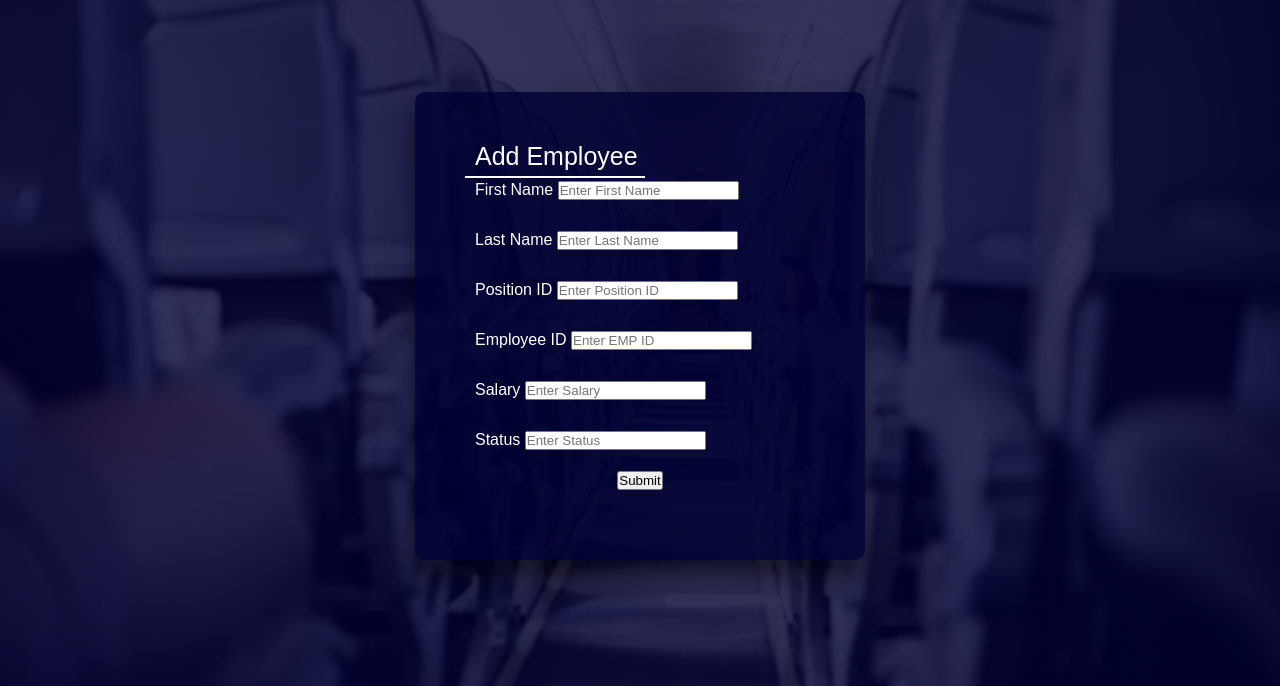
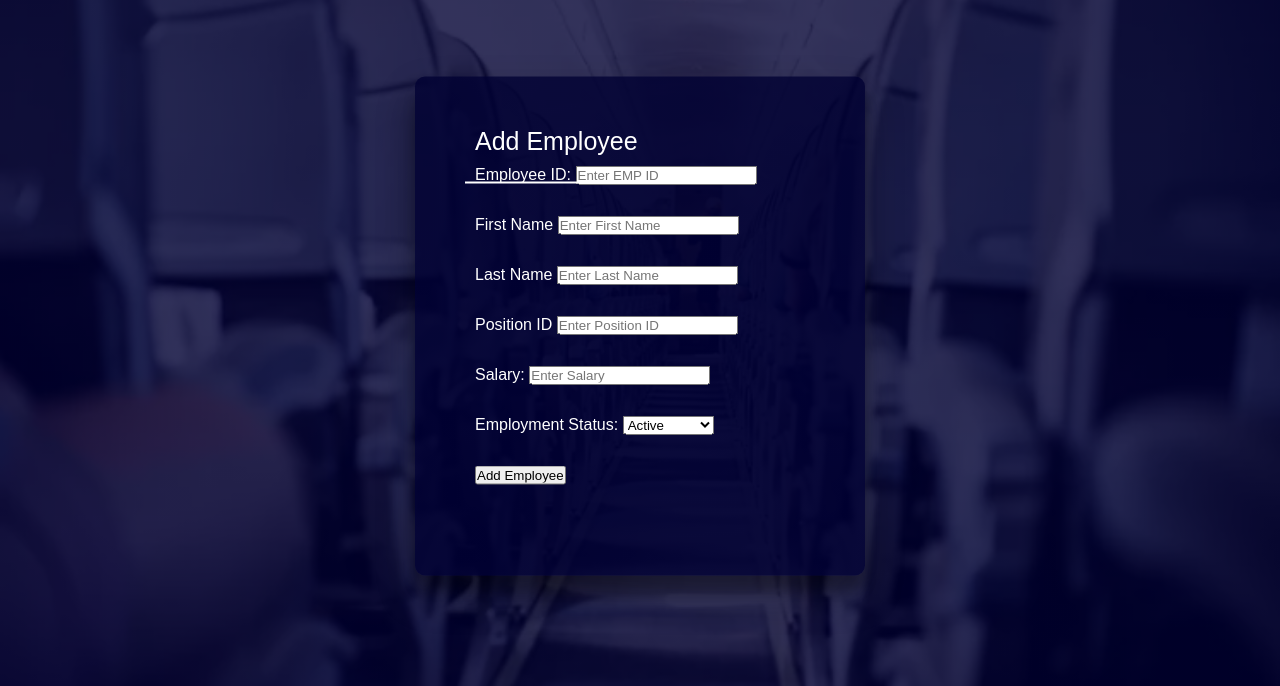
Before and after one commit to Sentry2703/AirlineDatabaseInterface, a Flask app: page /add_employee.html in a window 1280 px wide. Shown: the part 114-800 px from the top of the page. Run offline with Flask 3, Linux system fonts and the light colour scheme.

Commit message:
Got the second page working

```diff
--- a/app.py
+++ b/app.py
@@ -7,20 +7,12 @@
 app.config['SQLALCHEMY_DATABASE_URI'] = 'mysql+pymysql://root:Sentry2703@localhost:3306/airport'
 app.config['SQLALCHEMY_TRACK_MODIFICATIONS'] = False
 
+
 db = SQLAlchemy(app)
-
-@app.route('/')
-def index():
-    return render_template('Website/add_plane.html')
-
-@app.route('/add_plane.html')
-def addPlane():
-    return render_template('Website/add_plane.html')
-
-@app.route('/add_employee.html')
-def addEmployee():
-    return render_template('Website/add_employee.html')
-
+import plane_blueprint
+app.register_blueprint(plane_blueprint.planes_blueprint, name='plane_blueprint')
+import employee_blueprint
+app.register_blueprint(employee_blueprint.employees_blueprint, name='employee_blueprint')
 
 @app.route('/advanced.html')
 def advanced():
@@ -41,33 +33,6 @@
 def searchEmployee():
     return render_template('Website/search_employee.html')
 
-class Plane(db.Model):
-    __tablename__ = 'Plane'
-    idPlane = db.Column(db.String(45), primary_key=True, unique=True)
-    capacity = db.Column(db.Integer)
-    crewID = db.Column(db.Integer)  # Assuming this is a foreign key referencing another table
-    planeType = db.Column(db.Enum('Private', 'Commercial', 'Jumbo', 'Cargo'))
-
-@app.route('/add_plane.html', methods=['POST'])
-def add_plane():
-    idPlane = request.form['idPlane']
-    capacity = request.form['capacity']
-    crewID = request.form['crewID']
-    planeType = request.form['planeType']
-
-    new_plane = Plane(idPlane=idPlane, capacity=capacity, crewID=crewID, planeType=planeType)
-
-    db.session.add(new_plane)
-    try:
-        db.session.commit()
-    except Exception as e:
-        print(f"Error committing to the database: {e}")
-        db.session.rollback()  # Rollback changes to maintain database consistency
-    finally:
-        db.session.close()  # Close the session to release resources
-
-    return redirect(url_for('addPlane'))
-
 if __name__ == "__main__":
     with app.app_context():
         db.create_all()
--- /dev/null
+++ b/employee_blueprint.py
@@ -0,0 +1,47 @@
+from flask import Blueprint, render_template, request, redirect, url_for
+from sqlalchemy.exc import IntegrityError
+from app import db
+
+employees_blueprint = Blueprint('employee_blueprint', __name__, template_folder='templates')
+
+
+class Employee(db.Model):
+    __tablename__ = 'Employee'
+    idEmployee = db.Column(db.Integer, primary_key=True, unique=True)
+    firstName = db.Column(db.String(45))
+    lastName = db.Column(db.String(45))
+    positionID = db.Column(db.Integer)
+    salary = db.Column(db.Integer)
+    status = db.Column(db.Enum('Active', 'Retired', 'Vacationing', 'Fired'))
+
+@employees_blueprint.route('/add_employee.html', methods=['GET'])
+def add_employee_form():
+    return render_template('/Website/add_employee.html')
+
+@employees_blueprint.route('/add_employee.html', methods=['POST'])
+def add_employee():
+    idEmployee = request.form['idEmployee']
+    firstName = request.form['FirstName']
+    lastName = request.form['LastName']
+    positionID = request.form['positionID']
+    salary = request.form['Salary']
+    status = request.form['Status']
+
+    new_employee = Employee(idEmployee=idEmployee, firstName=firstName, lastName=lastName, positionID=positionID, salary=salary, status=status)
+
+    db.session.add(new_employee)
+    try:
+        print(1)
+        db.session.commit()
+        print(2)
+        return redirect(url_for('employee_blueprint.add_employee_form'))
+    except IntegrityError as e:
+        db.session.rollback()
+        error_info = str(e.orig)
+        return render_template('Website/error.html', error_info=error_info)
+    except Exception as e:
+        db.session.rollback()
+        error_info = "An error occurred while processing your request."
+        return render_template('Website/error.html', error_info=e)
+    finally:
+        pass
--- a/templates/Website/add_employee.html
+++ b/templates/Website/add_employee.html
@@ -18,42 +18,49 @@
             <a href="advanced.html">Advanced</a>
         </nav>
       </header>
+
     <div class="add-form">
-    <div class="title">Add Employee</div>
-    <form action="#">
-        <div class="user-details">
+      <div class="dep-title">Add Employee</div>
+        <form method="post" action="{{ url_for('employee_blueprint.add_employee') }}">
           <div class="input-box">
-                <span class="details">First Name</span>
-                <input type="text" placeholder="Enter First Name">
+            <label for="idEmployee">Employee ID:</label>
+            <input type="text" placeholder="Enter EMP ID" name ="idEmployee" required>
           </div>
+
           <div class="input-box">
-                <span class="details">Last Name</span>
-                <input type="text" placeholder="Enter Last Name">
+            <label for="FirstName">First Name</span>
+            <input type="text" placeholder="Enter First Name" name= "FirstName" required>
         </div>
+
         <div class="input-box">
-                <span class="details">Position ID</span>
-                <input type="text" placeholder="Enter Position ID">
+            <label for ="LastName">Last Name</span>
+            <input type="text" placeholder="Enter Last Name" name = "LastName" required>
         </div>
+
           <div class="input-box">
-                <span class="details">Employee ID</span>
-                <input type="text" placeholder="Enter EMP ID">
+            <label for="positionID">Position ID</span>
+            <input type="text" placeholder="Enter Position ID" name = "positionID" required>
         </div>
+
           <div class="input-box">
-                <span class="details">Salary</span>
-                <input type="text" placeholder="Enter Salary">
+            <label for="Salary">Salary:</label>
+            <input type="text" placeholder="Enter Salary" required name = "Salary">
           </div>
+
           <div class="input-box">
-              <span class="details">Status</span>
-              <input type="text" placeholder="Enter Status">
+            <label for="Status">Employment Status:</label>
+            <select name="Status" required>
+                <option value="Active">Active</option>
+                <option value="Retired">Retired</option>
+                <option value="Vacationing">Vacationing</option>
+                <option value="Fired">Fired</option>
+            </select><br>
           </div>
-        </div>
-        <div class="button">
-            <input type="Submit" value="Submit">
+
+          <div class = "input-box">
+            <input type="submit" value="Add Employee">
           </div>
       </form>
     </div>
-
-  </table>
-
   </body>
 </html>
--- a/templates/Website/add_plane.html
+++ b/templates/Website/add_plane.html
@@ -20,7 +20,7 @@
       </header>
   <div class="add-form">
     <div class="dep-title">Add Plane</div>
-      <form method="post" action="{{ url_for('add_plane') }}">
+      <form method="post" action="{{ url_for('plane_blueprint.add_plane') }}">
         <div class="input-box">
           <label for="idPlane" >Plane ID:</label>
           <input type="text" name="idPlane" required><br>
```
Also changed, not shown: plane_blueprint.py (added, +52 -0 lines), templates/Website/error.html (added, +28 -0 lines). Lines whose indentation alone changed are shown as unchanged.
